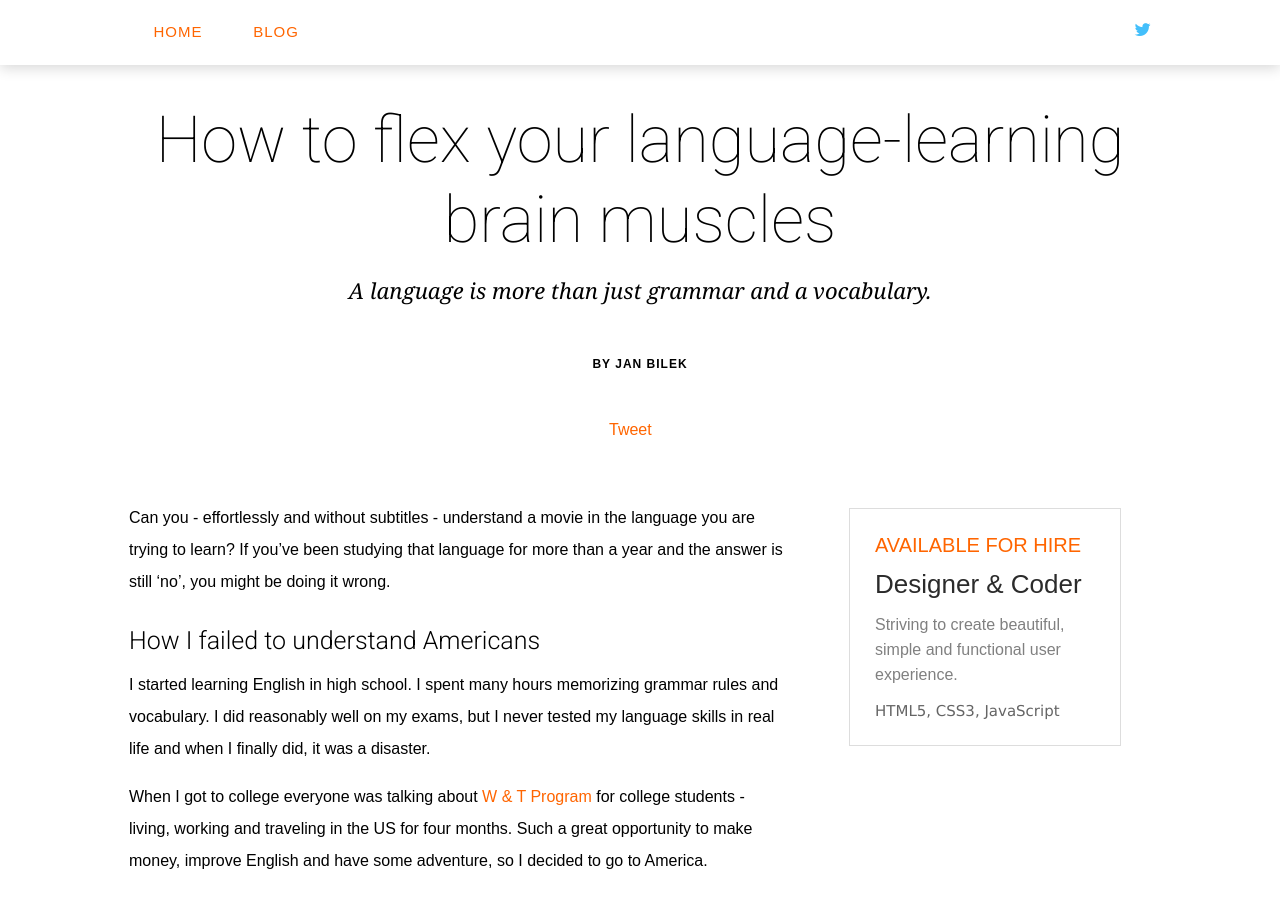
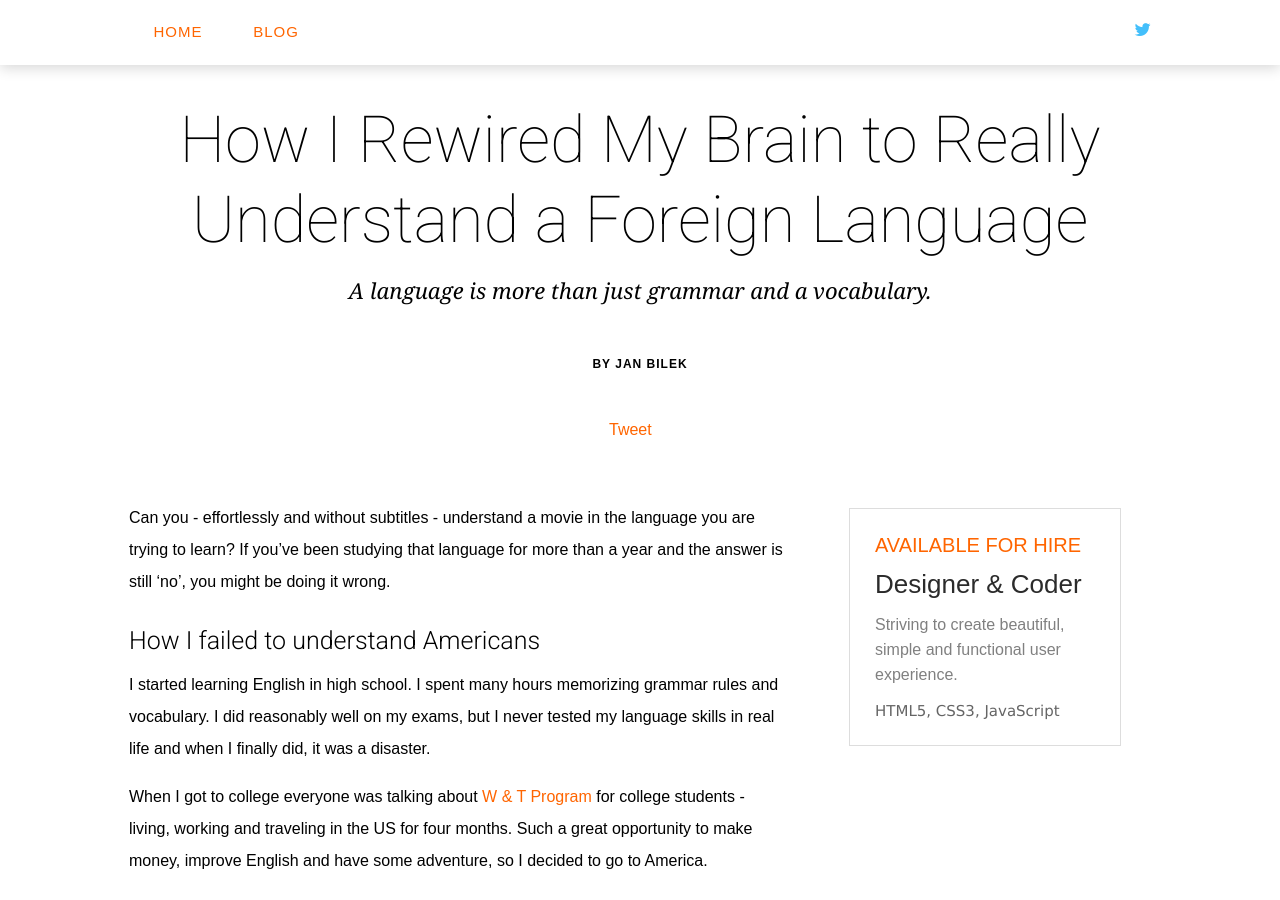
Before and after one commit to crawlingout/simplyeasy, a Jekyll site: the page built from _posts/2014-10-10-how-to-train-your-language-learning-brain-muscles.markdown, in a window 1280 px wide and 900 px high. Built offline with Jekyll 4.4.1, drawn with Linux system fonts in a browser that asks for light colours; nearby versions of some CDN libraries; Markdown is read by kramdown in place of the engine named in the settings; comment, search, counter and statistics services are not loaded.

Commit message:
Article title changed

```diff
--- a/_posts/2014-10-10-how-to-train-your-language-learning-brain-muscles.markdown
+++ b/_posts/2014-10-10-how-to-train-your-language-learning-brain-muscles.markdown
@@ -1,6 +1,6 @@
 ---
 layout: post
-title:  "How to flex your language-learning brain muscles"
+title:  "How I Rewired My Brain to Really Understand a Foreign Language"
 date:   2014-10-10 20:00:00
 subtitle: "A language is more than just grammar and a vocabulary."
 by: 'JAN BILEK'
```
